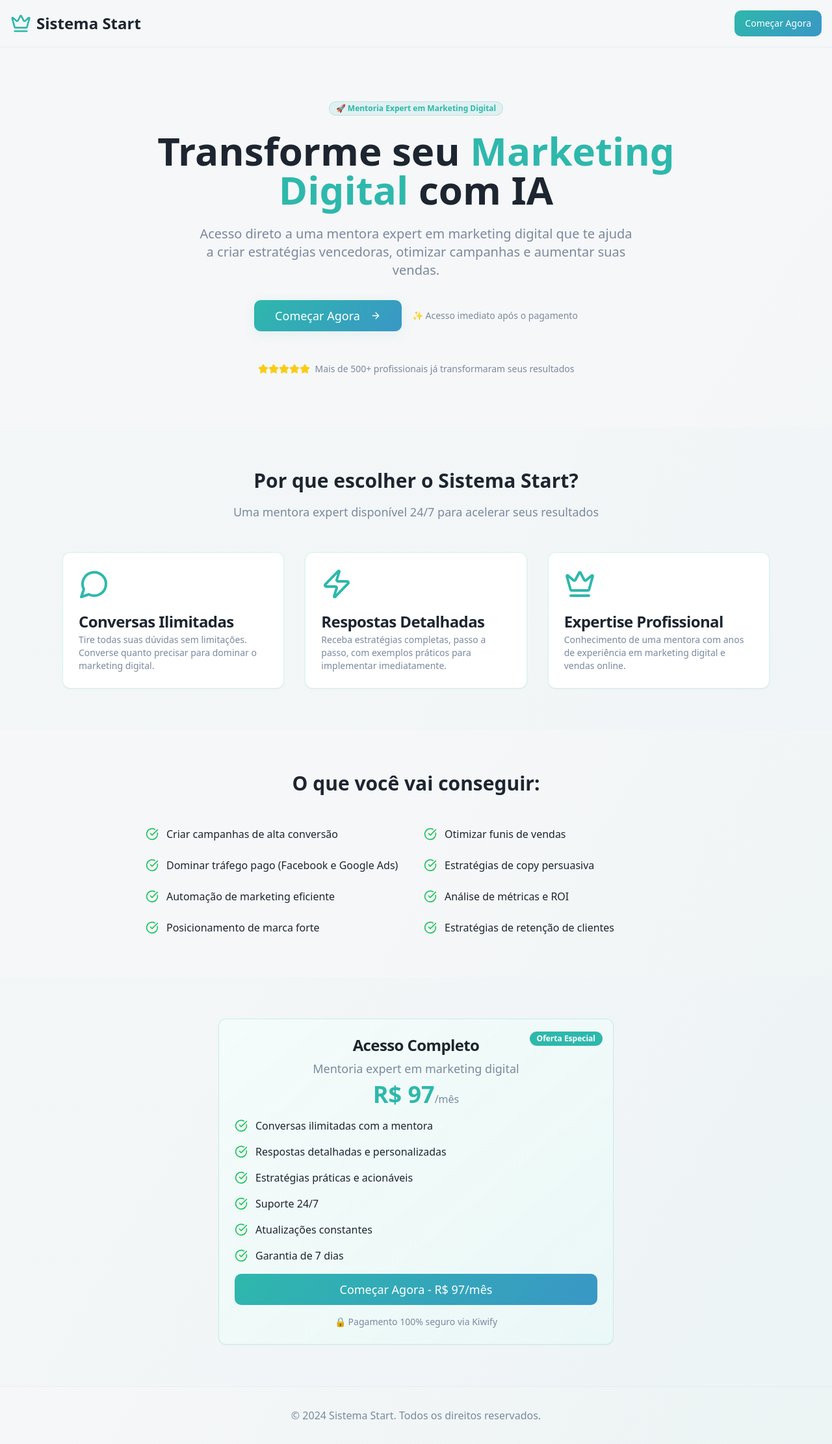
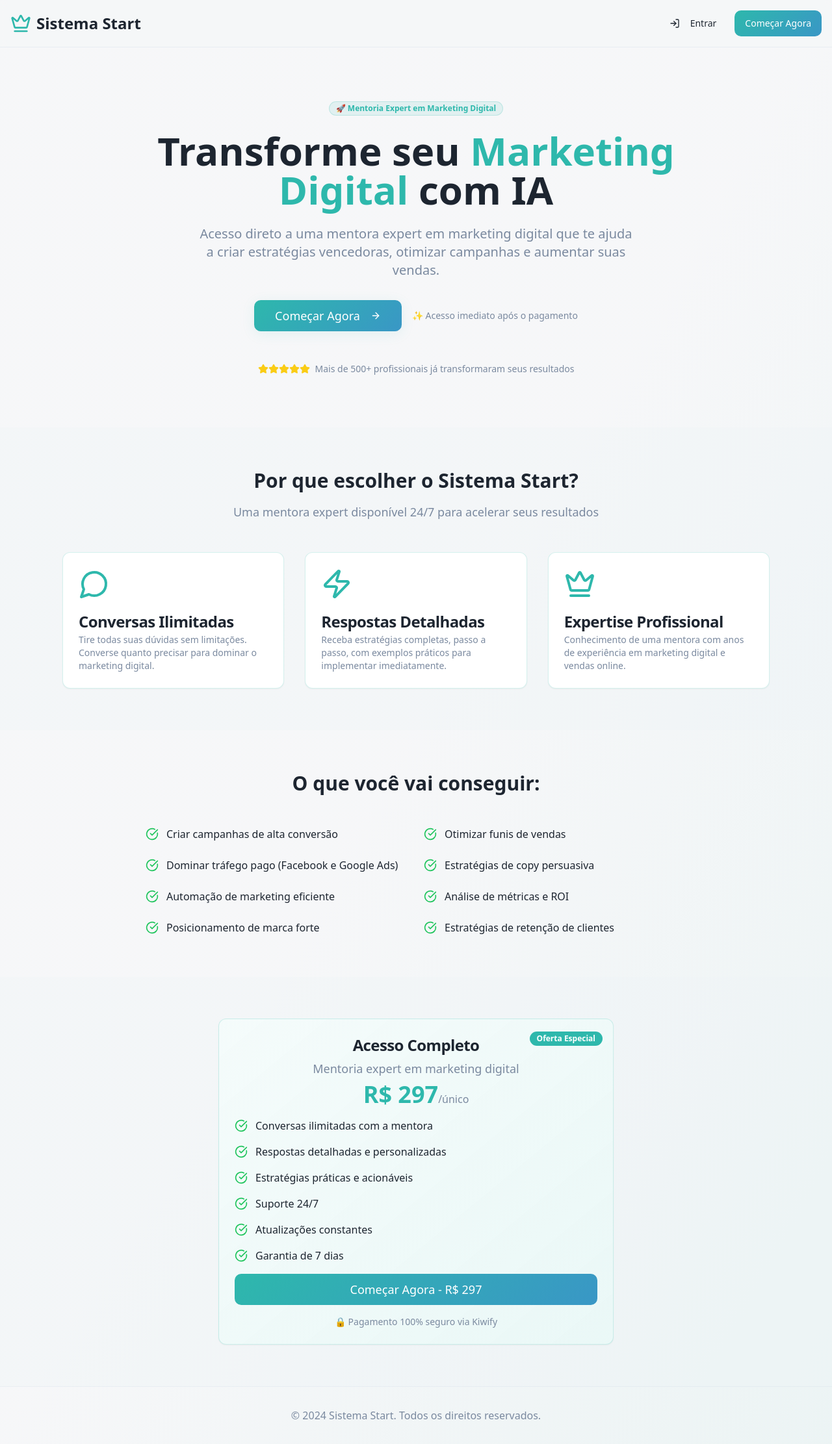
Before and after one commit to thedxvid/start-chat-flow, a React (Vite) app: page /landing in a window 1280 px wide. Shown: the whole page at 65% size. Built offline with nearby package versions, Linux system fonts and the light colour scheme.

Commit message:
Add login option and checkout details
Add login option to landing page and update checkout details.

```diff
--- a/src/pages/Landing.tsx
+++ b/src/pages/Landing.tsx
@@ -2,12 +2,18 @@
 import { Button } from '@/components/ui/button';
 import { Card, CardContent, CardDescription, CardHeader, CardTitle } from '@/components/ui/card';
 import { Badge } from '@/components/ui/badge';
-import { CheckCircle, MessageCircle, Zap, Star, Crown, ArrowRight } from 'lucide-react';
+import { CheckCircle, MessageCircle, Zap, Star, Crown, ArrowRight, LogIn } from 'lucide-react';
+import { useNavigate } from 'react-router-dom';
 
 export default function Landing() {
+  const navigate = useNavigate();
+
   const handleCheckout = () => {
-    // Substitua pela sua URL real do checkout da Kiwify
-    window.open('https://pay.kiwify.com.br/your-product-link', '_blank');
+    window.open('https://pay.kiwify.com.br/PQxnaPy', '_blank');
+  };
+
+  const handleLogin = () => {
+    navigate('/auth');
   };
 
   return (
@@ -20,9 +26,19 @@ export default function Landing() {
               <Crown className="h-8 w-8 text-primary" />
               <h1 className="text-2xl font-bold text-foreground">Sistema Start</h1>
             </div>
-            <Button onClick={handleCheckout} className="bg-gradient-primary hover:bg-primary-hover">
-              Começar Agora
-            </Button>
+            <div className="flex items-center gap-3">
+              <Button
+                onClick={handleLogin}
+                variant="ghost"
+                className="text-foreground hover:text-primary"
+              >
+                <LogIn className="h-4 w-4 mr-2" />
+                Entrar
+              </Button>
+              <Button onClick={handleCheckout} className="bg-gradient-primary hover:bg-primary-hover">
+                Começar Agora
+              </Button>
+            </div>
           </div>
         </div>
       </header>
@@ -155,8 +171,8 @@ export default function Landing() {
                 Mentoria expert em marketing digital
               </CardDescription>
               <div className="mt-4">
-                <span className="text-4xl font-bold text-primary">R$ 97</span>
-                <span className="text-muted-foreground">/mês</span>
+                <span className="text-4xl font-bold text-primary">R$ 297</span>
+                <span className="text-muted-foreground">/único</span>
               </div>
             </CardHeader>
 
@@ -180,7 +196,7 @@ export default function Landing() {
                 className="w-full mt-6 bg-gradient-primary hover:bg-primary-hover text-lg py-6"
                 size="lg"
               >
-                Começar Agora - R$ 97/mês
+                Começar Agora - R$ 297
               </Button>
 
               <p className="text-center text-sm text-muted-foreground mt-4">
```
